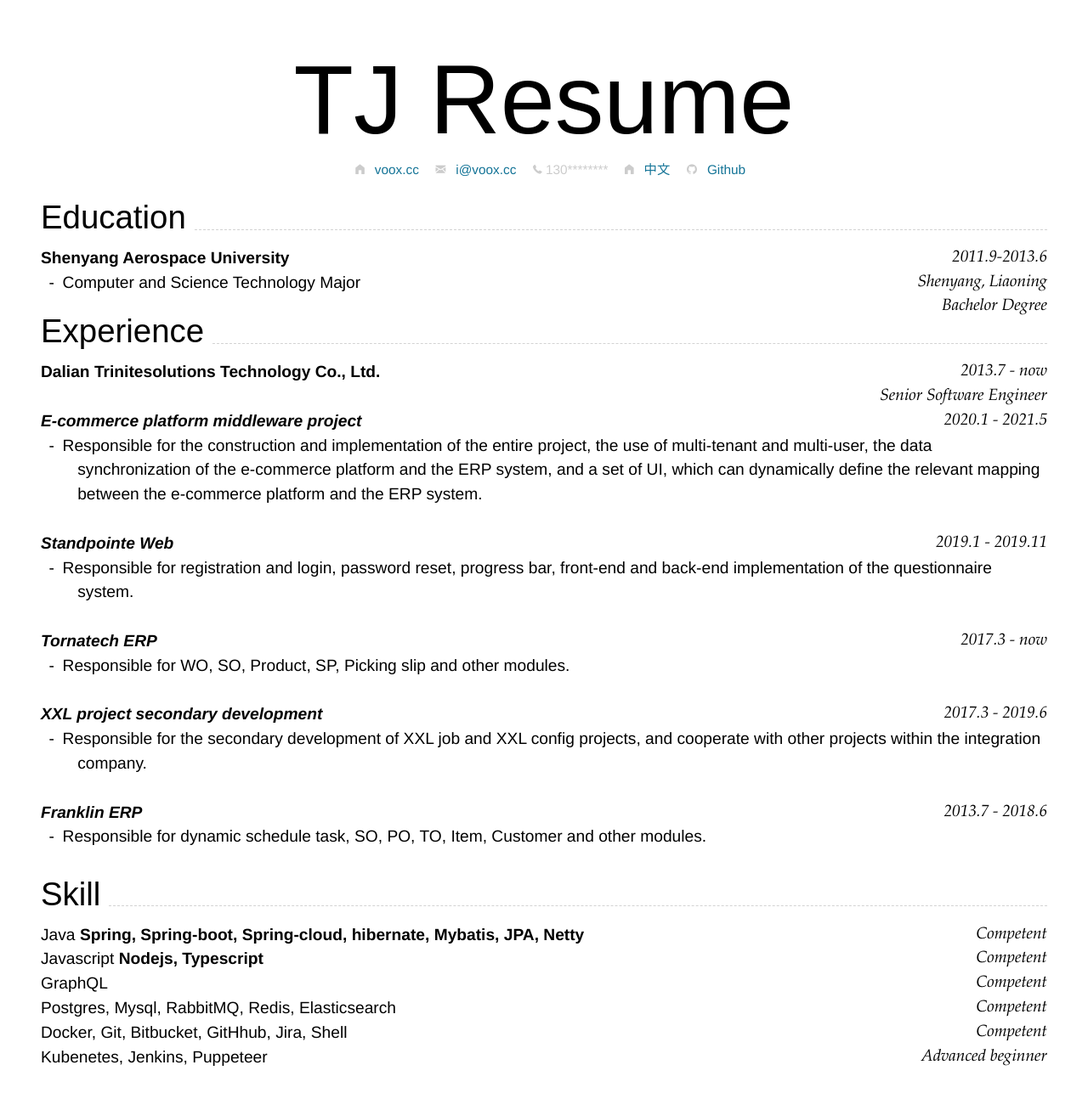
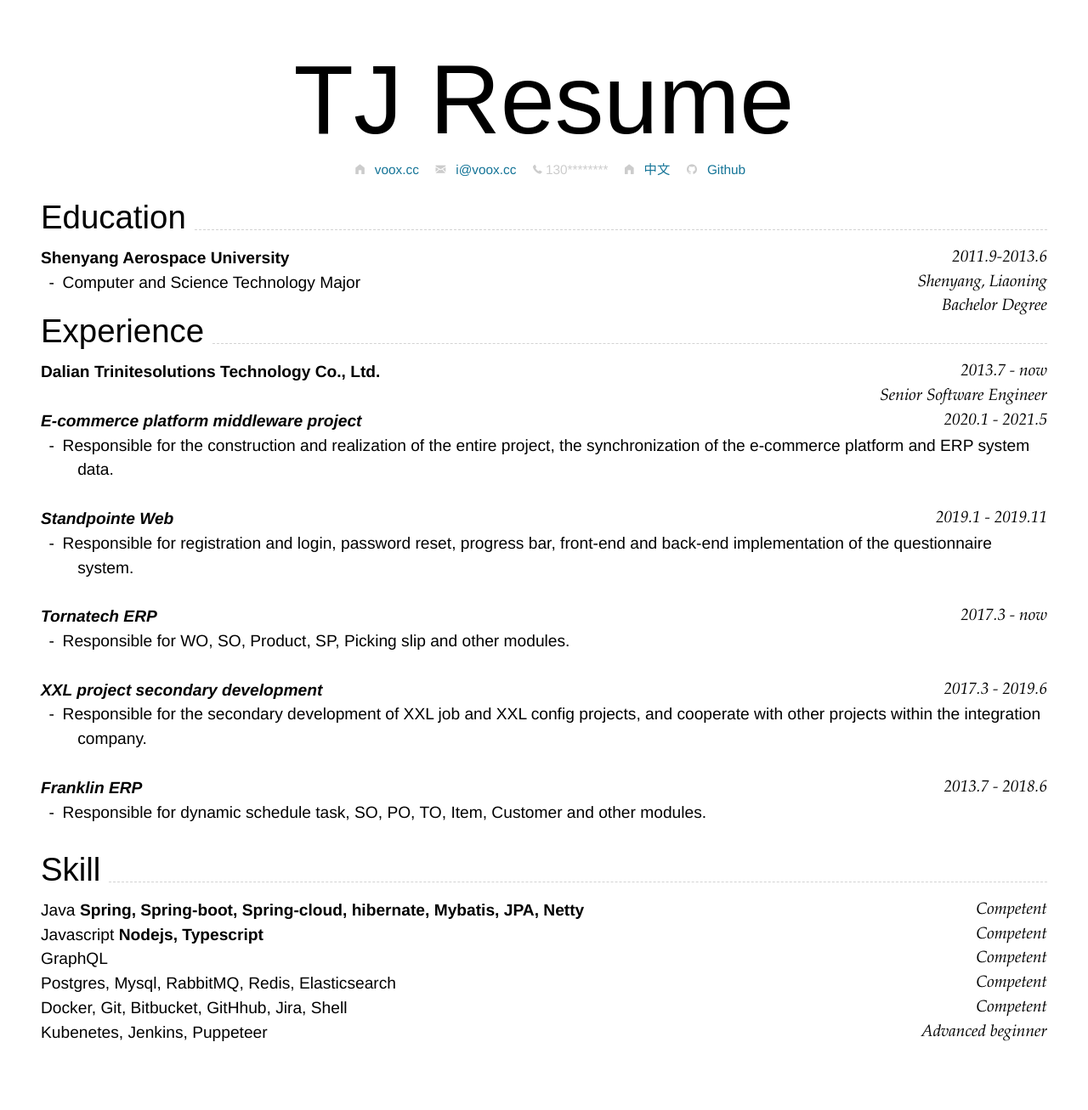
Before and after one commit to aooppo/tj-resume, a Jekyll site: the page built from index.md, in a window 1280 px wide. Shown: the whole page at 85% size. Built offline with Jekyll 4.4.1, drawn with Linux system fonts in a browser that asks for light colours; nearby versions of some CDN libraries; after the commit the page ends 1279 px from its top, so only the background shows below that.

```diff
--- a/index.md
+++ b/index.md
@@ -49,7 +49,7 @@ Senior Software Engineer
 
 _**E-commerce platform middleware project**_ `2020.1 - 2021.5`
 
-- Responsible for the construction and implementation of the entire project, the use of multi-tenant and multi-user, the data synchronization of the e-commerce platform and the ERP system, and a set of UI, which can dynamically define the relevant mapping between the e-commerce platform and the ERP system.
+- Responsible for the construction and realization of the entire project, the synchronization of the e-commerce platform and ERP system data.
 
 <br/>
 
```
Also changed, not shown: resume-zh.md (+1 -1 lines).
